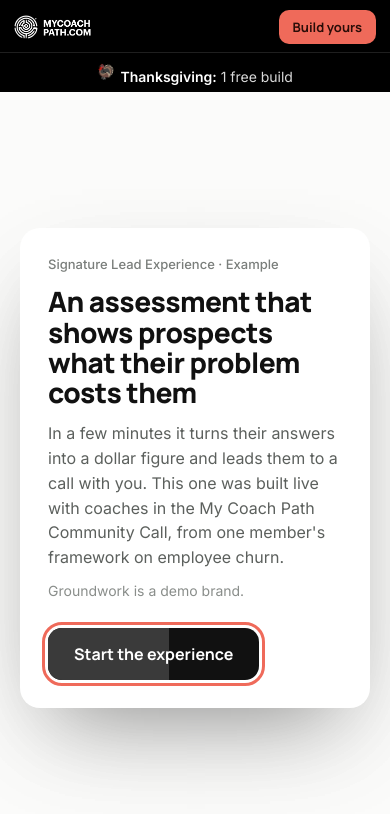
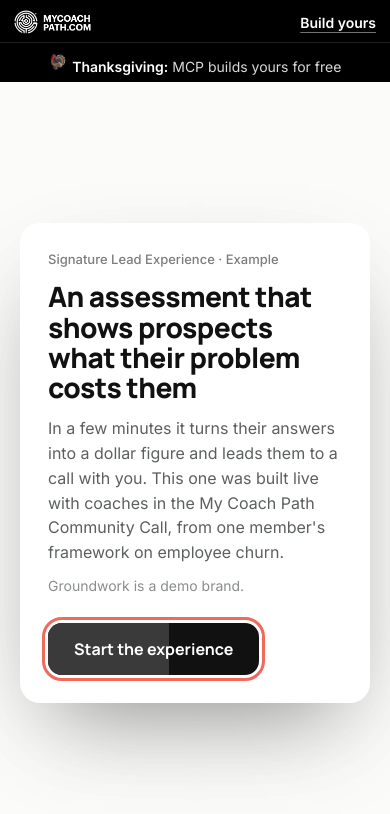
Before and after one commit to thetomaris/mycoachpath-site, a plain HTML site: page site/thanksgiving/index.html in a window 390 px wide. Drawn offline with Linux system fonts and the light colour scheme.

Commit message:
Thanksgiving page: quiet underlined CTA, clearer mobile ticker

```diff
--- a/site/thanksgiving/index.html
+++ b/site/thanksgiving/index.html
@@ -30,8 +30,8 @@ body{display:flex;flex-direction:column;background:#f4f3ef;color:#111;font:15px/
 .promo .tk{animation:wob 1s ease .6s 2}
 @keyframes wob{0%,100%{transform:rotate(0)}25%{transform:rotate(-14deg)}75%{transform:rotate(14deg)}}
 .ml .sm{display:none}
-.cta{display:inline-flex;align-items:center;height:36px;padding:0 16px;border-radius:10px;background:#ef6a5a;color:#2a0d08;font:700 14px Manrope,sans-serif;text-decoration:none;white-space:nowrap;transition:transform .15s}
-.cta:hover{transform:translateY(-1px)}
+.cta{color:#fff;font:600 14px Inter,sans-serif;text-decoration:underline;text-decoration-color:rgba(255,255,255,.45);text-underline-offset:4px;white-space:nowrap;transition:text-decoration-color .2s}
+.cta:hover{text-decoration-color:#fff}
 a:focus-visible,button:focus-visible{outline:3px solid #ef6a5a;outline-offset:3px}
 /* stage */
 .stage{flex:1;display:flex;flex-direction:column}
@@ -53,7 +53,7 @@ body.go .popcard{transform:scale(.96);opacity:0}
 iframe{flex:1;display:block;width:100%;border:0;background:#1f3d2b}
 @media(max-width:760px){
  .bar{height:auto;grid-template-columns:auto auto;grid-template-areas:"logo cta" "msg msg";justify-content:space-between;gap:0 12px;padding:10px 14px 0}
- .logo{grid-area:logo}.cta{grid-area:cta;justify-self:end;height:34px;padding:0 14px;font-size:13px}
+ .logo{grid-area:logo}.cta{grid-area:cta;justify-self:end;font-size:14px}
  .logo img{height:24px}
  .msg{grid-area:msg;height:40px;margin:8px -14px 0;border-top:1px solid rgba(255,255,255,.12)}
  .ml{height:40px;font-size:14px;padding:0 14px;color:rgba(255,255,255,.85)}
@@ -66,9 +66,9 @@ iframe{flex:1;display:block;width:100%;border:0;background:#1f3d2b}
 <header class="bar">
   <div class="logo"><img src="mcp-logo-white.png" alt="My Coach Path"></div>
   <div class="msg" role="status"><div class="msgin" id="msgin">
-    <div class="ml"><span class="lg"><b>Community Showcase</b> · Built live in a My Coach Path Community Call · Groundwork is a demo brand</span><span class="sm"><b>Showcase</b> · Groundwork is a demo brand</span></div>
-    <div class="ml"><span class="lg"><span class="tk">🦃</span><b>Thanksgiving special</b> · 1 free spot: your own Signature Lead Experience, built by MCP</span><span class="sm"><span class="tk">🦃</span><b>Thanksgiving:</b> 1 free build</span></div>
-    <div class="ml"><span class="lg">For the first booking by Nov 27 · Your context, MCP's build</span><span class="sm">First booking by Nov 27</span></div>
+    <div class="ml"><span class="lg"><b>Community Showcase</b> · Built live in a My Coach Path Community Call · Groundwork is a demo brand</span><span class="sm">Example built live in the <b>MCP Community</b></span></div>
+    <div class="ml"><span class="lg"><span class="tk">🦃</span><b>Thanksgiving special</b> · 1 free spot: your own Signature Lead Experience, built by MCP</span><span class="sm"><span class="tk">🦃</span><b>Thanksgiving:</b> MCP builds yours for free</span></div>
+    <div class="ml"><span class="lg">For the first booking by Nov 27 · Your context, MCP's build</span><span class="sm">1 free spot · first booking by Nov 27</span></div>
   </div></div>
   <a class="cta" href="https://calendly.com/honest-marketing/thanksgiving-giveaway" target="_blank" rel="noopener">Build yours</a>
 </header>
```
